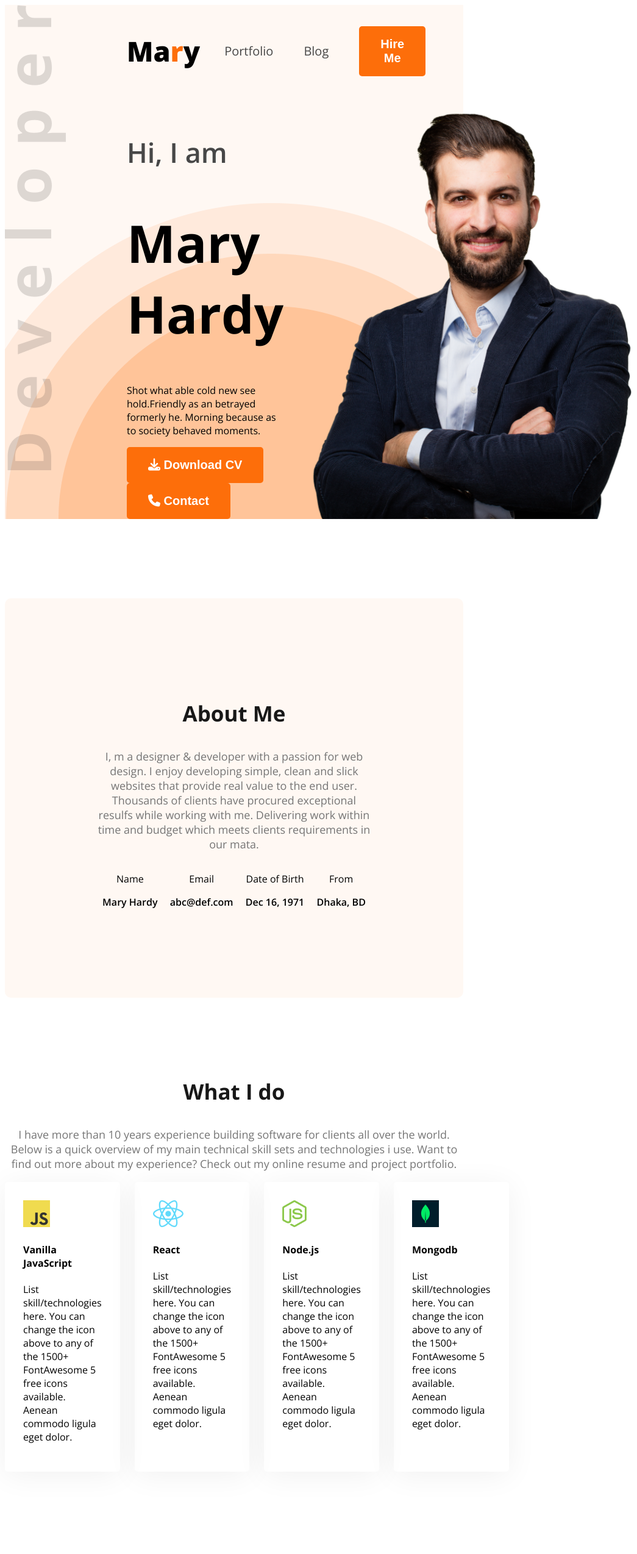
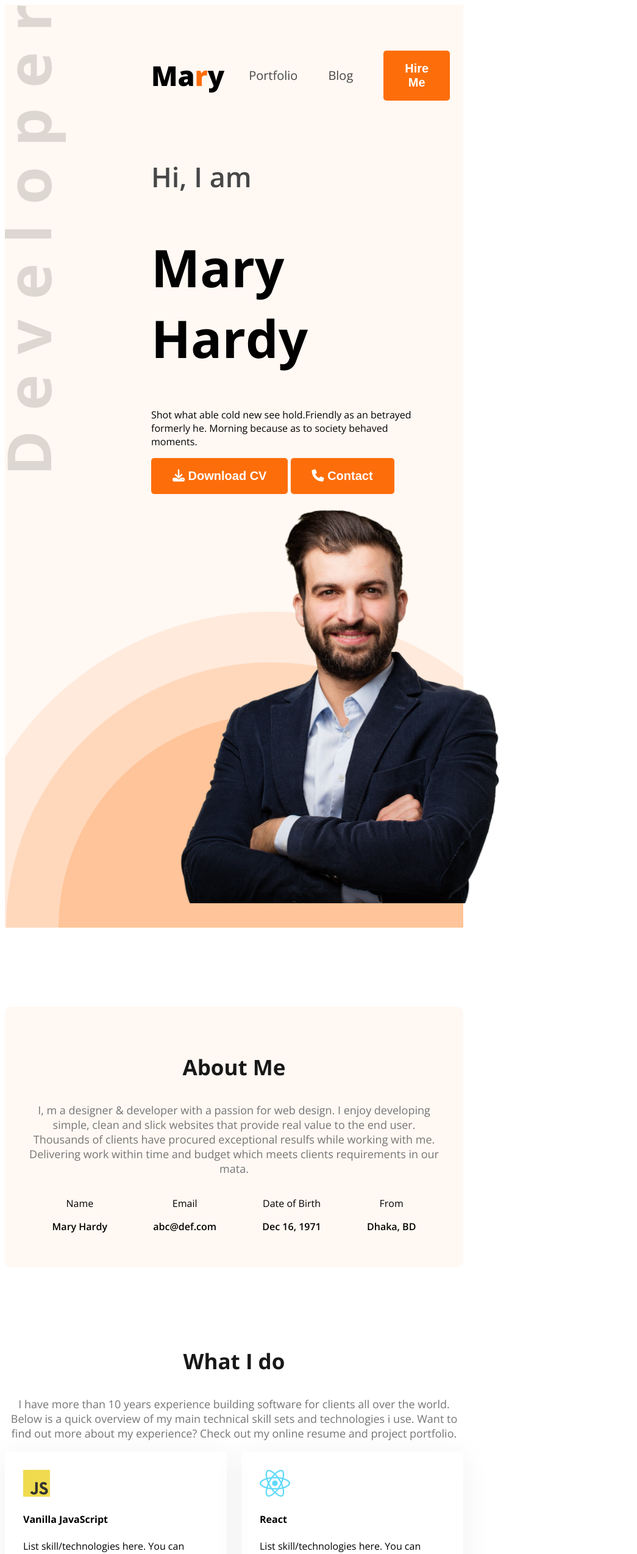
Before and after one commit to IftekarRahmanRuhit/web-dev-portfolio, a plain HTML site: page index.html in a window 768 px wide. Shown: the top 2548 px of the page at 61% size, 1045 px wide, since content can reach past the window. Drawn offline with nearby package versions, Linux system fonts and the light colour scheme.

Commit message:
added media query for medium devices

```diff
--- a/styles/style.css
+++ b/styles/style.css
@@ -231,3 +231,24 @@
         margin-bottom: 20px;
     }
 }
+
+/* Media Query for medium Devices */
+
+@media screen and (min-width:576px) and (max-width:990px) {
+    .banner{
+        flex-direction: column;
+    }
+    .skills-container{
+        display: grid;
+        grid-template-columns: repeat(2,1fr);
+    }
+    .resume-container{
+        margin: 20px;
+    }
+    .secondary-bg{
+        padding: 40px;
+    }
+    .footer-column{
+        margin-right: 50px;
+    }
+}
```
Also changed, not shown: index.html (+0 -1 lines).
